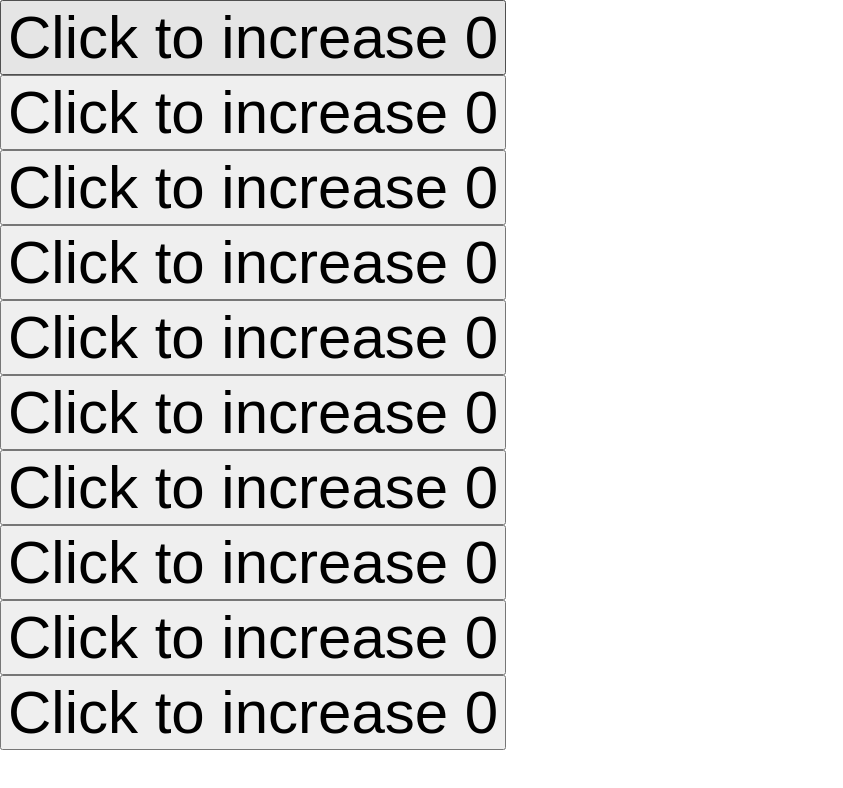
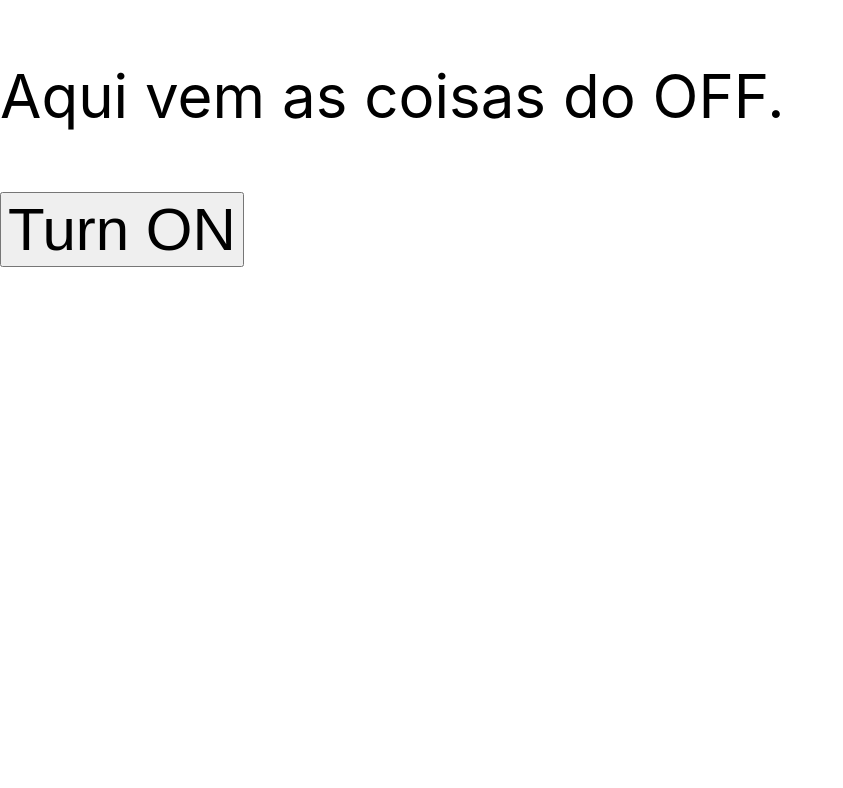
Before and after one commit to marcionavarro/curso-reactjs-e-nextjs, a React (Create React App) app in the folder secao4/: page / in a window 1280 px wide. Shown: the top 788 px of the page, without its empty margins (0-843 px from the left). Built offline with nearby package versions, Linux system fonts and the light colour scheme.

Commit message:
Seção 4 - Padrão Compound Components e React.Children + React.cloneElement - Parte 1

```diff
--- a/secao4/src/templates/App/Home/index.jsx
+++ b/secao4/src/templates/App/Home/index.jsx
@@ -1,4 +1,5 @@
-import { Component, useEffect, useState } from 'react';
+// Compund Components
+import { Children, cloneElement, useState } from 'react';
 
 const s = {
   style: {
@@ -6,83 +7,40 @@ const s = {
   },
 };
 
-class MyErrorBoundary extends Component {
-  constructor(props) {
-    super(props);
-    this.state = { hasError: false };
-  }
+const TurnOnOff = ({ children }) => {
+  const [isOn, setIsOn] = useState(false);
+  const onTurn = () => setIsOn((s) => !s);
 
-  static getDerivedStateFromError(error) {
-    // Atualiza o state para que a próxima renderização mostre a UI alternativa.
-    return { hasError: true };
-  }
+  return Children.map(children, (child) => {
+    const newChild = cloneElement(child, {
+      isOn,
+      onTurn,
+    });
+    return newChild;
+  });
+};
 
-  componentDidCatch(error, errorInfo) {
-    // Você também pode registrar o erro em um serviço de relatórios de erro
-    // console.log(error, errorInfo);
-  }
-
-  render() {
-    if (this.state.hasError) {
-      // Você pode renderizar qualquer UI alternativa
-      return <p {...s}>Deu ruim =(</p>;
-    }
-
-    return this.props.children;
-  }
-}
-
-const ItWillThrowError = () => {
-  const [counter, setCounter] = useState(0);
-
-  useEffect(() => {
-    if (counter > 3) {
-      throw new Error('Que chato!!!');
-    }
-  }, [counter]);
-
+const TurnedOn = ({ isOn, children }) => (isOn ? children : null);
+const TurnedOff = ({ isOn, children }) => (isOn ? null : children);
+const TurnButton = ({ isOn, onTurn, ...props }) => {
   return (
-    <div>
-      <button {...s} onClick={() => setCounter((s) => s + 1)}>
-        Click to increase {counter}
-      </button>
-    </div>
+    <button onClick={onTurn} {...props}>
+      Turn {isOn ? 'OFF' : 'ON'}
+    </button>
   );
 };
+const P = ({ children }) => <p {...s}>{children}</p>;
 
 export const Home = () => {
   return (
-    <div {...s}>
-      <MyErrorBoundary>
-        <ItWillThrowError />
-      </MyErrorBoundary>
-      <MyErrorBoundary>
-        <ItWillThrowError />
-      </MyErrorBoundary>
-      <MyErrorBoundary>
-        <ItWillThrowError />
-      </MyErrorBoundary>
-      <MyErrorBoundary>
-        <ItWillThrowError />
-      </MyErrorBoundary>
-      <MyErrorBoundary>
-        <ItWillThrowError />
-      </MyErrorBoundary>
-      <MyErrorBoundary>
-        <ItWillThrowError />
-      </MyErrorBoundary>
-      <MyErrorBoundary>
-        <ItWillThrowError />
-      </MyErrorBoundary>
-      <MyErrorBoundary>
-        <ItWillThrowError />
-      </MyErrorBoundary>
-      <MyErrorBoundary>
-        <ItWillThrowError />
-      </MyErrorBoundary>
-      <MyErrorBoundary>
-        <ItWillThrowError />
-      </MyErrorBoundary>
-    </div>
+    <TurnOnOff>
+      <TurnedOn>
+        <P>Aqui as coisas que vão acontecer quando estiver ON.</P>
+      </TurnedOn>
+      <TurnedOff>
+        <P>Aqui vem as coisas do OFF.</P>
+      </TurnedOff>
+      <TurnButton {...s} />
+    </TurnOnOff>
   );
 };
```
